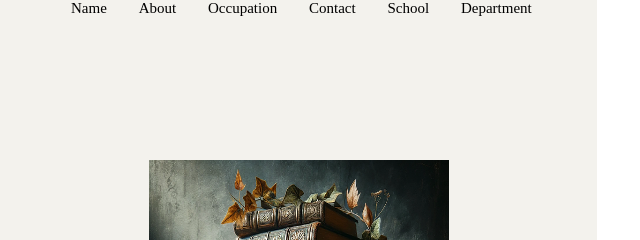
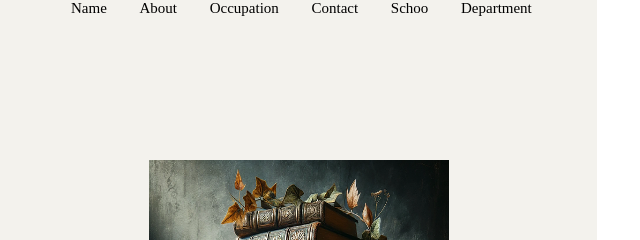
Before and after one commit to emmanuelchina/BOOK-SAW, a plain HTML site: page index.html in a window 1280 px wide. Shown: the top 240 px of the page, 619-1259 px from the left. Drawn offline with Linux system fonts and the light colour scheme.

Commit message:
first commit 3

```diff
--- a/index.html
+++ b/index.html
@@ -39,7 +39,7 @@
                     <p>About</p>
                     <p>Occupation</p>
                     <p>Contact</p>
-                    <p>School</p>
+                    <p>Schoo</p>
                     <p>Department</p>
                 </div>
                 <div class="dash">
```
